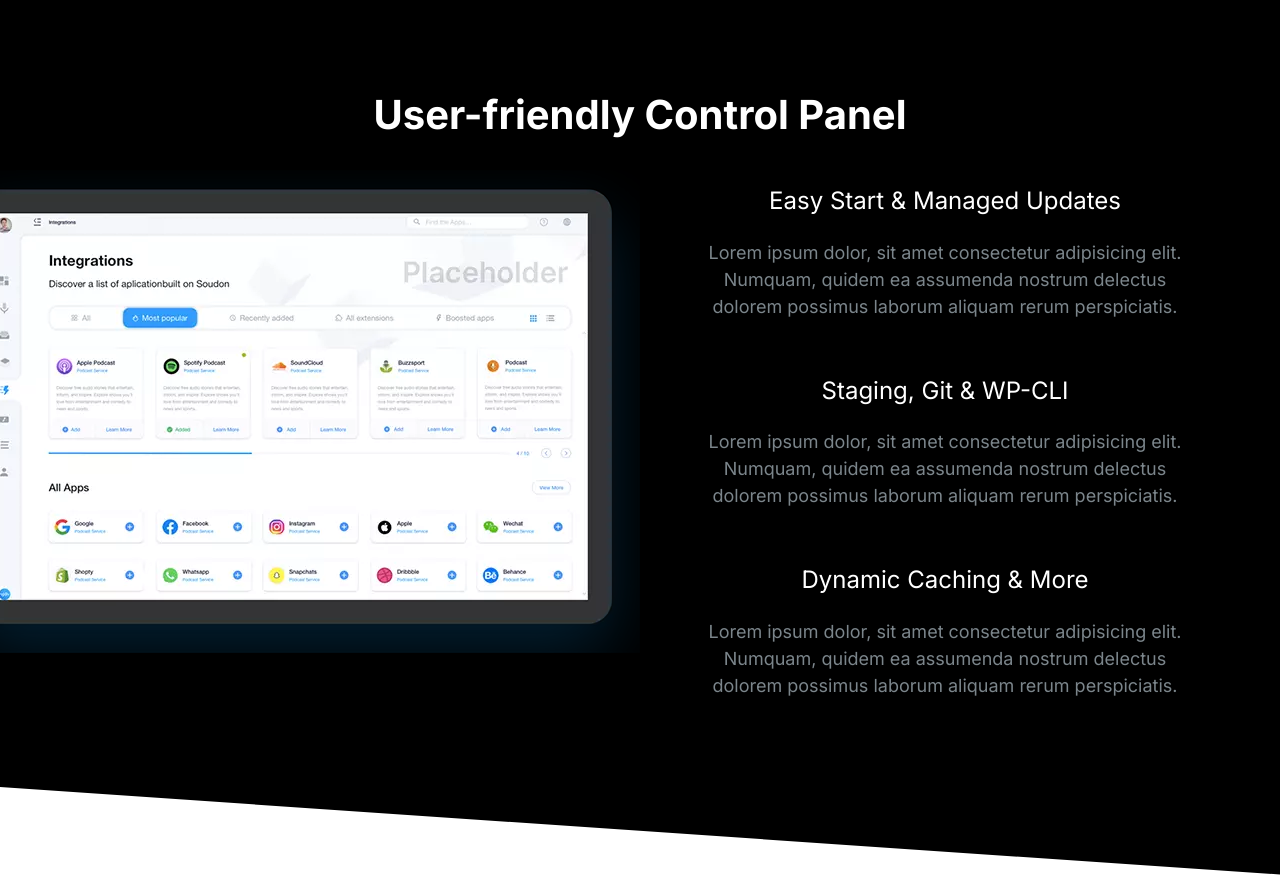
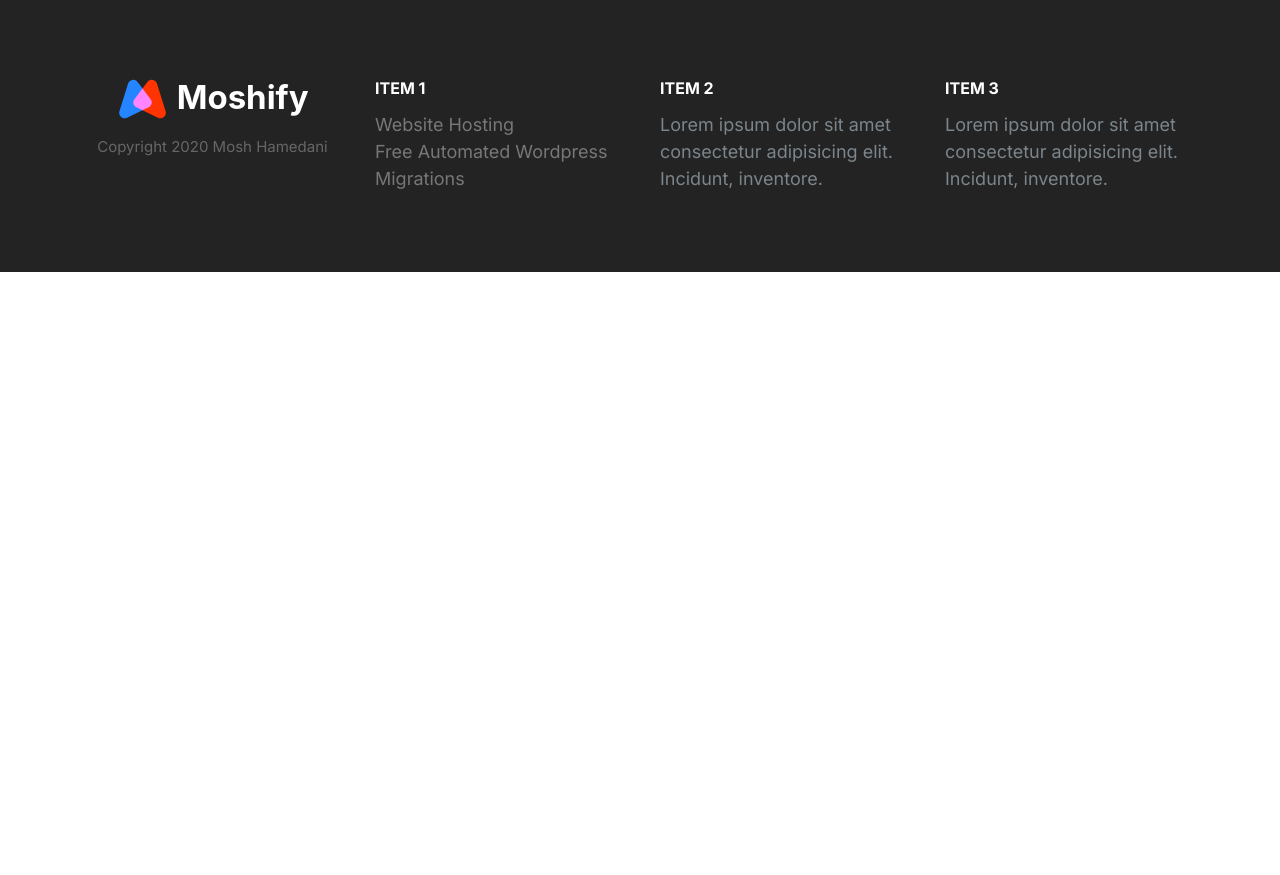
Before and after one commit to Danny922/Mo, a plain HTML site: page index.html in a window 1280 px wide. After the commit the page ends 800 px from the top, so only its background shows below. Drawn offline with Linux system fonts and the light colour scheme.

Commit message:
Footer Set Up (& Changes)

```diff
--- a/css/styles.css
+++ b/css/styles.css
@@ -42,6 +42,10 @@ h1 {
 
 h2 {
     font-size: 4rem;
+}
+
+.h2-black {
+    color: #1b0760;
 }
 
 h3 {
@@ -610,6 +614,7 @@ a {
 
 .block__header {
     text-align: center;
+    margin-bottom: 4rem;
 }
 
 .block__heading {
@@ -806,3 +811,80 @@ a {
         max-width: 700px;
     }
 }
+
+/* Footer */
+.footer {
+    background: #232323;
+}
+
+.footer a {
+    color: #777;
+    transition: .3s;
+}
+
+.footer a:hover {
+    color: #fff;
+}
+
+.footer__section {
+    padding: 2rem;
+    border-bottom: 1px solid #393939;
+}
+
+.footer__section .list {
+    margin: 0;
+}
+
+.footer__heading {
+    text-transform: uppercase;
+    font-weight: 600;
+}
+
+.footer__brand {
+    margin-top: 5rem;
+    text-align: center;
+}
+
+.footer__brand img {
+    /* TODO: Consider refactoring this and applying it to all images. */
+    width: 100%;
+    max-width: 230px;
+}
+
+.footer__copyright {
+    font-size: 2.1rem;
+    color: #fff;
+    opacity: .3;
+}
+
+@media screen and (min-width: 768px) {
+    .footer__sections {
+        grid-template-columns: repeat(auto-fit, minmax(10rem, 1fr));
+    }
+
+    .footer .collapsible__chevron {
+        display: none;
+    }
+
+    .footer .collapsible__content {
+        opacity: 1;
+        max-height: 100%;
+    }
+
+    .footer__brand {
+        order: -1;
+        margin-top: 1rem;
+    }
+
+    .footer__copyright {
+        font-size: 1.5rem;
+    }
+
+    .footer__section {
+        border: 0;
+    }
+
+    .footer__heading {
+        font-size: 1.6rem;
+    }
+}
--- a/index.html
+++ b/index.html
@@ -12,59 +12,51 @@
     <link rel="stylesheet" href="css/styles.css" />
 </head>
 <body>
-    <section class="block block--dark block--skewed-right block-showcase">
-        <header class="block__header">
-            <h2>User-friendly Control Panel</h2>
-            <div class="container grid grid--1x2">
-                <picture class="block-showcase__image">
-                    <source type="image/webp" srcset="images/ipad.webp 1x, images/ipad@2x.webp 2x">
-                    <source type="image/png" srcset="images/ipad.png 1x, images/ipad@2x.png 2x">
-                    <img src="images/ipad.png" alt="">
-                </picture>
-                <ul class="list">
-                    <li>
-                        <div class="media">
-                            <div class="media__image">
-                                <svg class="icon icon--primary" role="img">
-                                    <use xlink:href="sprite.svg#snap"></use>
-                                </svg>
-                            </div>
-                            <div class="media__body">
-                                <h3 class="media__title">Easy Start & Managed Updates</h3>
-                                <p>Lorem ipsum dolor, sit amet consectetur adipisicing elit. Numquam, quidem ea assumenda nostrum delectus dolorem possimus laborum aliquam rerum perspiciatis.</p>
-                            </div>
-                        </div>
-                    </li>
-                    <li>
-                        <div class="media">
-                            <div class="media__image">
-                                <svg class="icon icon--primary" role="img">
-                                    <use xlink:href="sprite.svg#growth"></use>
-                                </svg>
-                            </div>
-                            <div class="media__body">
-                                <h3 class="media__title">Staging, Git & WP-CLI</h3>
-                                <p>Lorem ipsum dolor, sit amet consectetur adipisicing elit. Numquam, quidem ea assumenda nostrum delectus dolorem possimus laborum aliquam rerum perspiciatis.</p>
-                            </div>
-                        </div>
-                    </li>
-                    <li>
-                        <div class="media">
-                            <div class="media__image">
-                                <svg class="icon icon--primary" role="img">
-                                    <use xlink:href="sprite.svg#wordpress"></use>
-                                </svg>
-                            </div>
-                            <div class="media__body">
-                                <h3 class="media__title">Dynamic Caching & More</h3>
-                                <p>Lorem ipsum dolor, sit amet consectetur adipisicing elit. Numquam, quidem ea assumenda nostrum delectus dolorem possimus laborum aliquam rerum perspiciatis.</p>
-                            </div>
-                        </div>
-                    </li>
-                </ul>
-            </div>
-        </header>
-    </section>
+    <footer class="block block--dark footer">
+        <div class="container grid footer__sections">
+            <section class="collapsible collapsible--expanded footer__section">
+                <header class="collapsible__header">
+                    <h2 class="collapsible__heading footer__heading">Item 1</h2>
+                    <svg class="icon icon--white collapsible__chevron">
+                        <use xlink:href="images/sprite.svg#chevron"></use>
+                    </svg>
+                </header>
+                <div class="collapsible__content">
+                    <ul class="list">
+                        <li><a href="#">Website Hosting</a></li>
+                        <li><a href="#">Free Automated Wordpress</a></li>
+                        <li><a href="#">Migrations</a></li>
+                    </ul>
+                </div>
+            </section>
+            <section class="collapsible footer__section">
+                <header class="collapsible__header">
+                    <h2 class="collapsible__heading footer__heading">Item 2</h2>
+                    <svg class="icon icon--white collapsible__chevron">
+                        <use xlink:href="images/sprite.svg#chevron"></use>
+                    </svg>
+                </header>
+                <div class="collapsible__content">
+                    Lorem ipsum dolor sit amet consectetur adipisicing elit. Incidunt, inventore.
+                </div>
+            </section>
+            <section class="collapsible footer__section">
+                <header class="collapsible__header">
+                    <h2 class="collapsible__heading footer__heading">Item 3</h2>
+                    <svg class="icon icon--white collapsible__chevron">
+                        <use xlink:href="images/sprite.svg#chevron"></use>
+                    </svg>
+                </header>
+                <div class="collapsible__content">
+                    Lorem ipsum dolor sit amet consectetur adipisicing elit. Incidunt, inventore.
+                </div>
+            </section>
+            <section class="footer__brand">
+                <img src="images/logo.svg" alt="">
+                <p class="footer__copyright">Copyright 2020 Mosh Hamedani</p>
+            </section>
+        </div>
+    </footer>
 </body>
     <script src="main.js"></script>
 </body>
```
Also changed, not shown: Components/collapsibles.html (+0 -1 lines), Components/footer.html (added, +45 -0 lines), Components/testimonials.html (+1 -1 lines), Components/testimonialsblock.html (added, +36 -0 lines).
